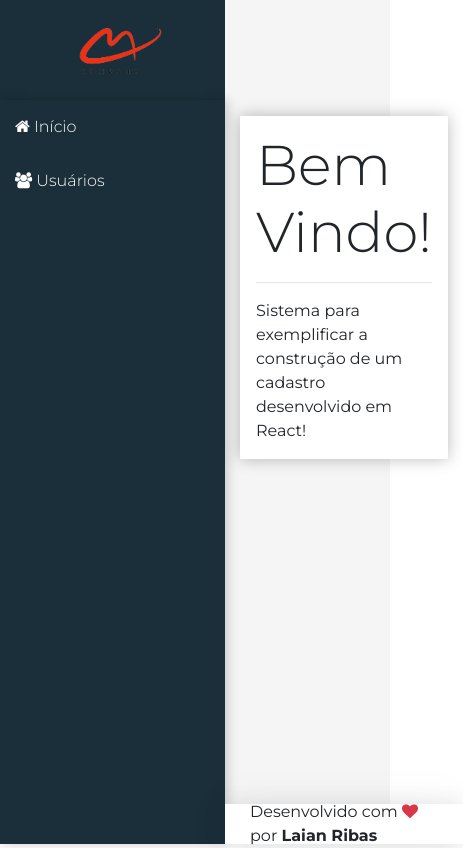
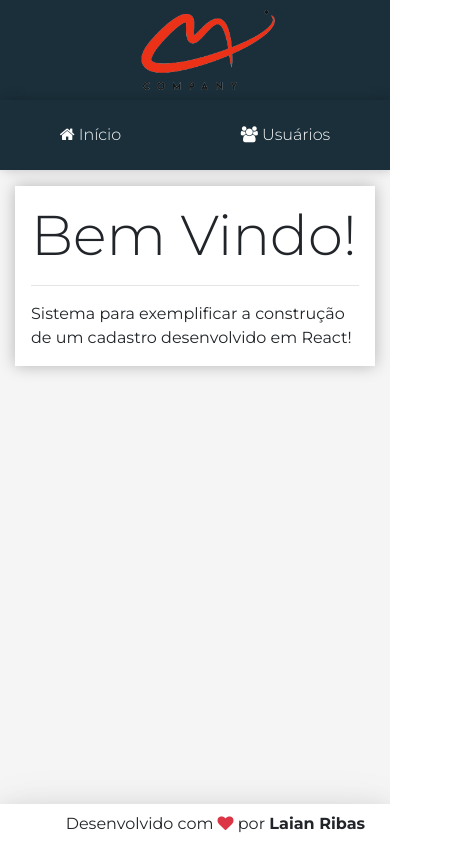
Before and after one commit to laianribas/crud-with-json-server, a React (Create React App) app in the folder frontend/: page / in a window 390 px wide. Shown: the whole page, 463 px wide, since content can reach past the window. Built offline with nearby package versions, Linux system fonts and the light colour scheme.

Commit message:
um pouco de responsividade

```diff
--- a/frontend/src/components/template/Logo.css
+++ b/frontend/src/components/template/Logo.css
@@ -9,3 +9,9 @@ aside.logo img {
     padding: 0 15px;
     width: 100%;
 }
+
+@media (max-width: 576px) {
+    aside.logo img {
+        width: 350px;
+    }
+}
--- a/frontend/src/components/template/Nav.css
+++ b/frontend/src/components/template/Nav.css
@@ -14,3 +14,20 @@ aside.menu-area {
 .menu a:hover {
     background: #1c3d50;
 }
+
+@media (max-width: 768px) {
+    .menu {
+        display: flex;
+        justify-content: flex-start;
+        align-items: center;
+    }
+    .menu a {
+        display: inline;
+        padding: 10px;
+        margin: 0;
+    }
+    .menu {
+        height: 100%;
+        justify-content: space-around;
+    }
+}
--- a/frontend/src/main/App.css
+++ b/frontend/src/main/App.css
@@ -2,6 +2,7 @@
     --bg-dark: #1A2F3A;
     --logo-height: 100px;
     --header-height: 100px;
+    --menu-top-height: 70px;
     --aside-width: 225px;
     --footer-height: 40px;
     --shadow: 0 2px 23px 0 rgba(0, 0, 0, 0.1), 0 2px 49px 0 rgba(0, 0, 0, 0.06);
@@ -44,3 +45,19 @@ main.content {
 footer.footer {
     grid-area: footer
 }
+
+@media (max-width: 768px) {
+    .app {
+        grid-template-rows: var(--header-height) var(--menu-top-height) 1fr var(--footer-height);
+        grid-template-columns: var(--aside-width) 1fr;
+        grid-template-areas: 'logo header' 'menu menu' 'content content' 'footer footer';
+    }
+}
+
+@media (max-width: 576px) {
+    .app {
+        grid-template-rows: var(--logo-height) var(--menu-top-height) 1fr var(--footer-height);
+        grid-template-columns: 1fr;
+        grid-template-areas: 'logo' 'menu' 'content' 'footer';
+    }
+}
```
